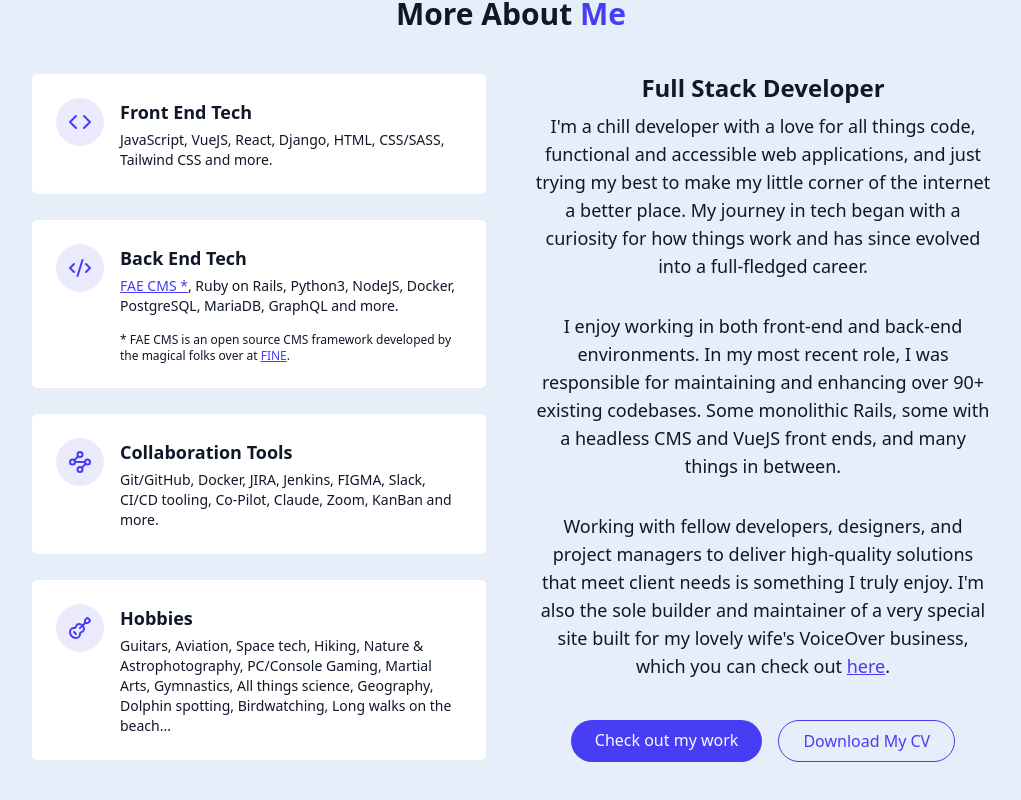
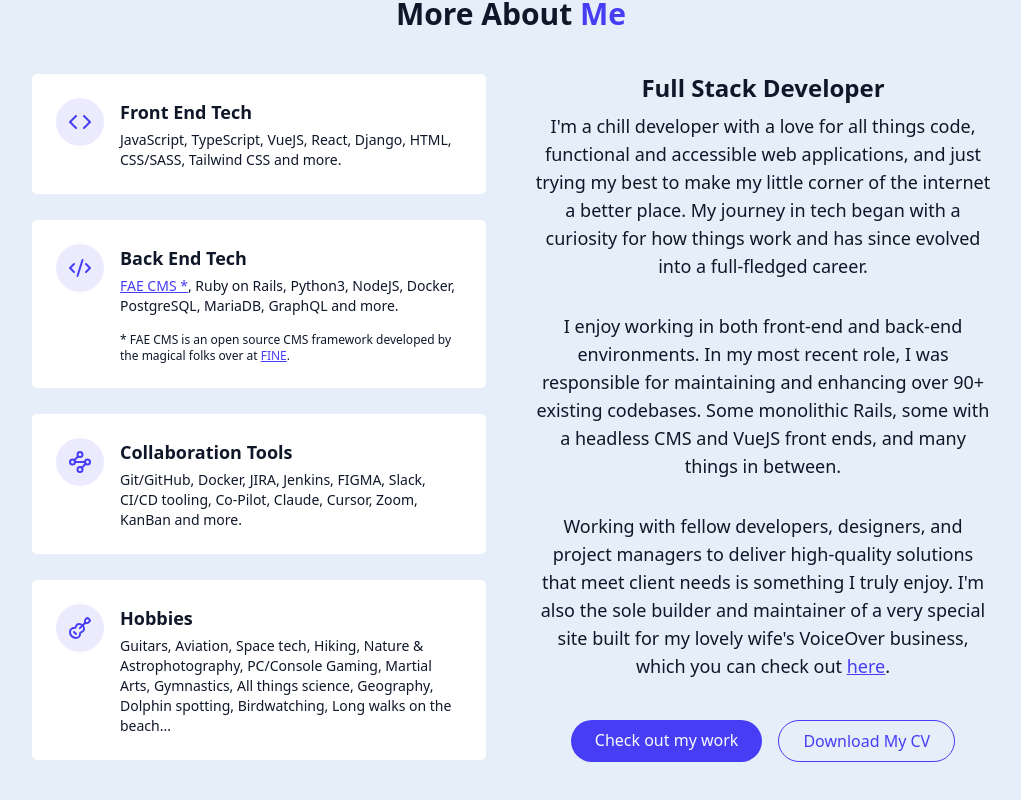
Before and after one commit to tkdguy85/my-portfolio, a React (Vite) app: page / in a window 1280 px wide. Shown: the part 900-1700 px from the top of the page, without its empty margins (129-1150 px from the left). Built offline with nearby package versions, Linux system fonts and the light colour scheme.

Commit message:
Updated about section stuffs

```diff
--- a/src/components/AboutSection.jsx
+++ b/src/components/AboutSection.jsx
@@ -21,7 +21,7 @@ export const AboutSection = () => {
                 <div className="text-left">
                   <h4 className="text-lg font-semibold mb-1">Front End Tech</h4>
                   <p className="text-sm text-muted-foreground">
-                    JavaScript, VueJS, React, Django, HTML, CSS/SASS, Tailwind CSS and more.
+                    JavaScript, TypeScript, VueJS, React, Django, HTML, CSS/SASS, Tailwind CSS and more.
                   </p>
                 </div>
               </div>
@@ -50,7 +50,7 @@ export const AboutSection = () => {
                 <div className="text-left">
                   <h4 className="text-lg font-semibold mb-1">Collaboration Tools</h4>
                   <p className="text-sm text-muted-foreground">
-                    Git/GitHub, Docker, JIRA, Jenkins, FIGMA, Slack, CI/CD tooling, Co-Pilot, Claude, Zoom, KanBan and more.
+                    Git/GitHub, Docker, JIRA, Jenkins, FIGMA, Slack, CI/CD tooling, Co-Pilot, Claude, Cursor, Zoom, KanBan and more.
                   </p>
                 </div>
               </div>
```
